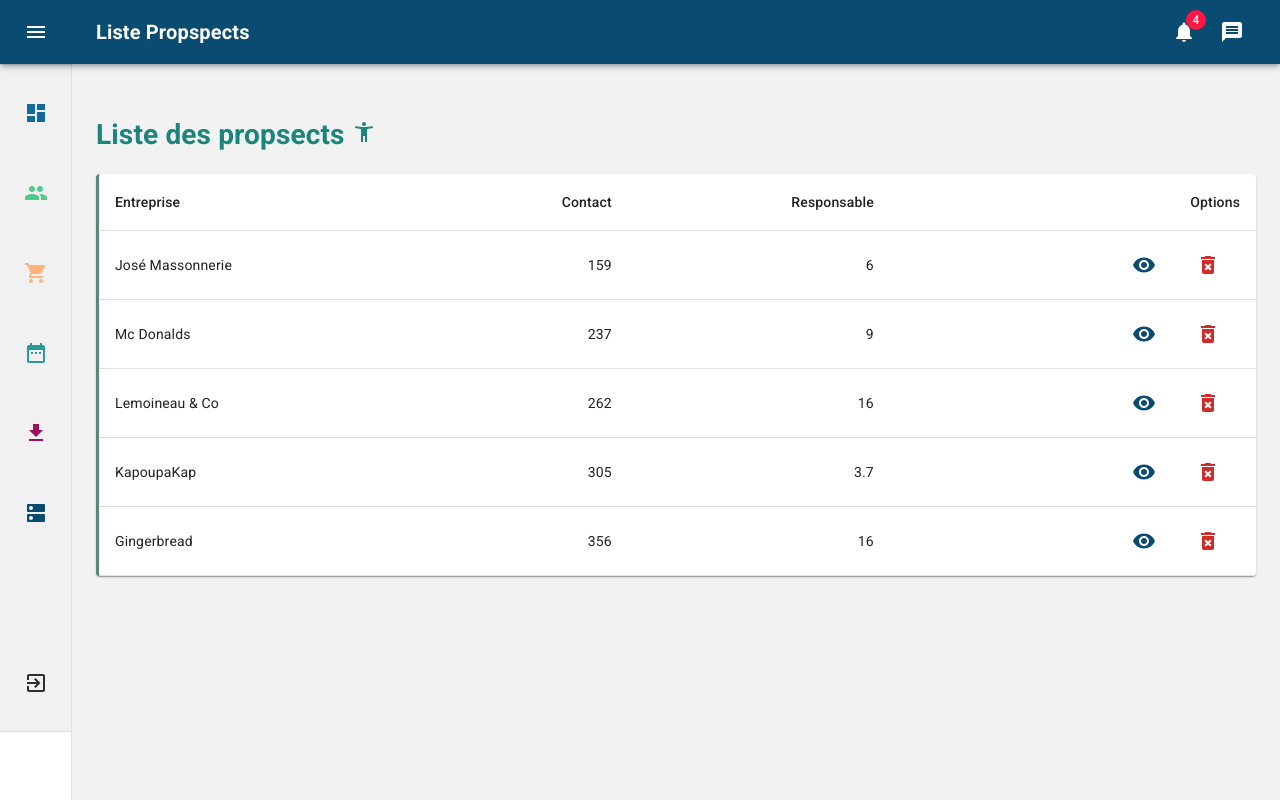
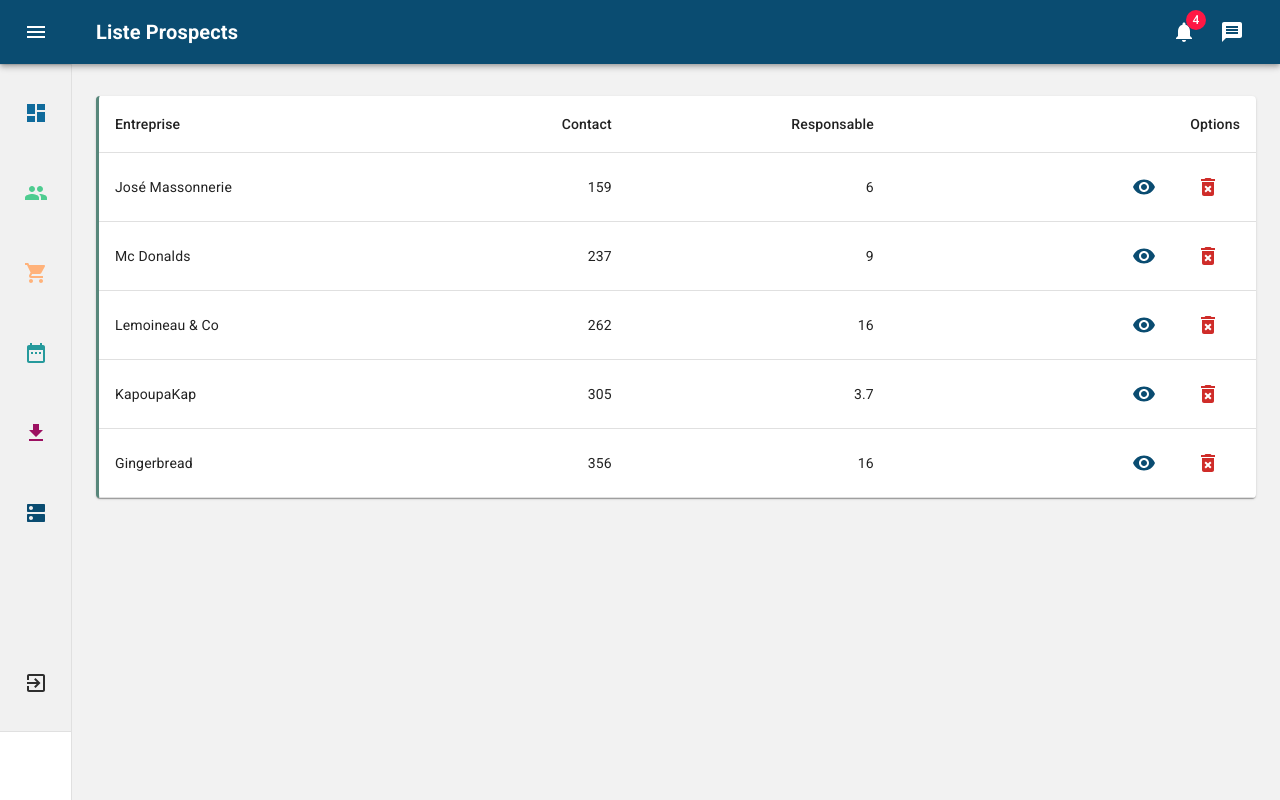
Before and after one commit to GauthierBosson/CRM-Front, a Next.js app: page /prospect in a window 1280 px wide. Built offline with nearby package versions, Linux system fonts and the light colour scheme.

Commit message:
modif template

```diff
--- a/components/LegaleNotice.js
+++ b/components/LegaleNotice.js
@@ -11,7 +11,7 @@ const useStyles = makeStyles(theme => ({
   },
   paper: {
     width: "100%",
-    marginBottom: theme.spacing(2)
+    marginBottom: theme.spacing(2),
   },
   table: {
     minWidth: 750
@@ -47,7 +47,7 @@ export default function EnhancedTable() {
   return (
     <main className={classes.content}>
       <div className={classes.appBarSpacer} />
-      <Container maxWidth="lg" className={classes.container}>
+      <Container maxWidth="false" className={classes.container}>
         <React.Fragment>
           <Container maxWidth="false">
             <div className={classes.root}>
@@ -184,7 +184,7 @@ export default function EnhancedTable() {
                             <br />
                             Horaires de la
                             <strong>
-                              <a href="http://www.patinoire.biz/p+patinoire-de-lyon---charlemagne+113.html">
+                              <a target="blank" href="http://www.patinoire.biz/p+patinoire-de-lyon---charlemagne+113.html">
                                 Patinoire Lyon
                               </a>
                             </strong>
--- a/components/Quothistory.js
+++ b/components/Quothistory.js
@@ -210,7 +210,7 @@ const useStyles = makeStyles(theme => ({
     marginBottom: theme.spacing(2)
   },
   table: {
-    minWidth: 750
+    minWidth: "750px"
   },
   visuallyHidden: {
     border: 0,
--- a/components/listItems.js
+++ b/components/listItems.js
@@ -67,9 +67,6 @@ export const mainListItems = (
                 </ListItem>
             </Tooltip>
         </Link>
-
-
-
         <ToggleMenu />
 
         <div style={{marginTop: '90px'}}>
--- a/components/modal/modalViewBill.js
+++ b/components/modal/modalViewBill.js
@@ -27,8 +27,8 @@ const useStyles = makeStyles(theme => ({
         padding: theme.spacing(2, 4, 3),
         width: '1000px',
         minWidth: '50px',
-        height: '600px',
-        minHeight: '200px',
+        height: '700px',
+        minHeight: '100px',
         overflow:'scroll',
 
     },
--- a/pages/agenda.js
+++ b/pages/agenda.js
@@ -19,6 +19,8 @@ import NotificationsIcon from '@material-ui/icons/Notifications';
 import { mainListItems } from '../components/listItems';
 import MessageIcon from '@material-ui/icons/Message';
 import Agenda from '../components/Agenda'
+import Paper from '@material-ui/core/Paper';
+
 function Copyright() {
   return (
       <Typography variant="body2" color="textSecondary" align="center">
@@ -172,9 +174,9 @@ function Dashboard() {
         <main className={classes.content}>
           <div className={classes.appBarSpacer} />
           <Container maxWidth="false" className={classes.container}>
-
+            <Paper >
             <Agenda/>
-
+            </Paper>
           </Container>
         </main>
       </div>
--- a/pages/bill.js
+++ b/pages/bill.js
@@ -12,8 +12,6 @@ import Divider from '@material-ui/core/Divider';
 import IconButton from '@material-ui/core/IconButton';
 import Badge from '@material-ui/core/Badge';
 import Container from '@material-ui/core/Container';
-import Grid from '@material-ui/core/Grid';
-import Paper from '@material-ui/core/Paper';
 import Link from '@material-ui/core/Link';
 import MenuIcon from '@material-ui/icons/Menu';
 import ChevronLeftIcon from '@material-ui/icons/ChevronLeft';
@@ -175,7 +173,7 @@ function Dashboard() {
             <main className={classes.content}>
                 <div className={classes.appBarSpacer} />
                 <Container maxWidth="false" className={classes.container}>
-                    <h1 style={{color:'#19857b'}}>Liste de toutes les factures</h1>
+
 
                     <Factures/>
 
--- a/pages/prospect.js
+++ b/pages/prospect.js
@@ -152,7 +152,7 @@ function Dashboard() {
             noWrap
             className={classes.title}
           >
-            <strong>Liste Propspects</strong>
+            <strong>Liste Prospects</strong>
           </Typography>
           <IconButton color="inherit">
             <Badge badgeContent={4} color="error">
@@ -190,10 +190,8 @@ function Dashboard() {
         <div className={classes.appBarSpacer} />
 
 
-        <Container maxWidth="lg" className={classes.container}>
-          <h1 style={{ color: "#19857b" }}>
-            Liste des propsects <AccessibilityNewIcon />
-          </h1>
+        <Container maxWidth="false" className={classes.container}>
+
 
           <ListClient />
         </Container>
```
Also changed, not shown: components/factures.js (+6 -6 lines).
